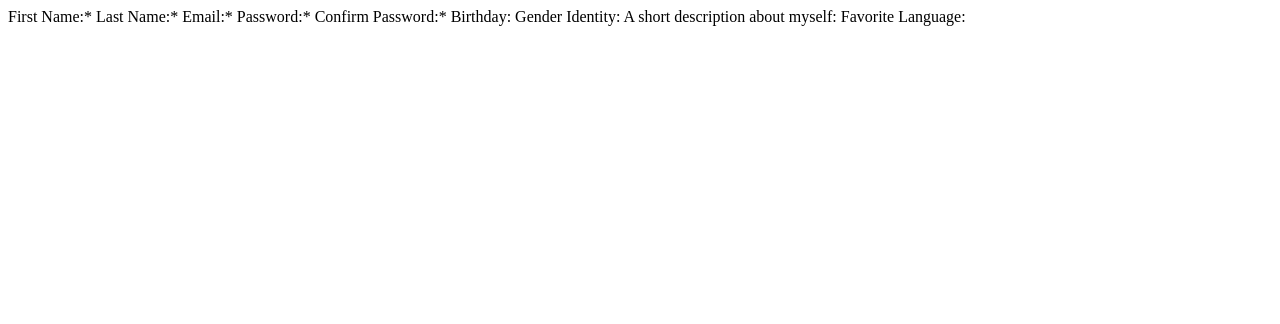
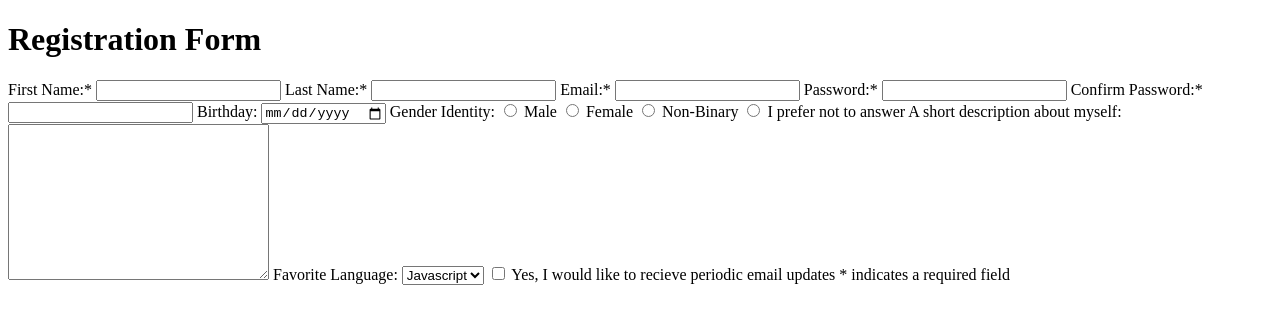
Before and after one commit to Mbarakaj4/CodingDojo-Register-form, a plain HTML site: page index.html in a window 1280 px wide. Drawn offline with Linux system fonts and the light colour scheme.

Commit message:
Finalizar ejercicio

```diff
--- a/index.html
+++ b/index.html
@@ -1,21 +1,51 @@
 <!DOCTYPE html>
 <html lang="en">
   <head>
-    <meta charset="UTF-8">
-    <meta name="viewport" content="width=device-width, initial-scale=1.0">
+    <meta charset="UTF-8" />
+    <meta name="viewport" content="width=device-width, initial-scale=1.0" />
     <title>Document</title>
   </head>
   <body>
+    <h1>Registration Form</h1>
     <form>
       <label for="fname" id="fname-lb">First Name:*</label>
+      <input type="text" name="fname" id="fname-txt" />
       <label for="lname" id="lname-lb">Last Name:*</label>
+      <input type="text" name="lname" id="lname-txt" />
       <label for="email" id="email-lb">Email:*</label>
+      <input type="text" name="email" id="email-txt" />
       <label for="password" id="password-lb">Password:*</label>
+      <input type="password" name="password" id="passwd" />
       <label for="cpassword" id="cpassword-lb">Confirm Password:*</label>
+      <input type="password" name="cpassword" id="cpasswd" />
       <label for="bod" id="bod-lb">Birthday:</label>
+      <input type="date" name="bod" id="bod-date" />
       <label for="gender-id" id="gender-id-lb">Gender Identity:</label>
-        <label for="short-description" id="short-description-lb">A short description about myself:</label>
+      <input type="radio" name="male" id="gender-m" value="Male" />
+      <label for="gender-m">Male</label>
+      <input type="radio" name="female" id="gender-f" value="Male" />
+      <label for="gender-f">Female</label>
+      <input type="radio" name="non-binary" id="gender-nb" value="Male" />
+      <label for="gender-bn">Non-Binary</label>
+      <input type="radio" name="none" id="gender-na" value="Male" />
+      <label for="gener-na">I prefer not to answer</label>
+      <label for="short-description" id="short-description-lb"
+        >A short description about myself:</label
+      >
+      <textarea name="description" id="description-txt" cols="30" rows="10"></textarea>
       <label for="flanguage" id="flanguage-lb">Favorite Language:</label>
+      <select name="languages" id="flanguage-select">
+        <option value="Javascript">Javascript</option>
+        <option value="Css">Css</option>
+        <option value="HTML">HTML</option>
+      </select>
+      <input type="checkbox" name="accept" id="accept-chkbx">
+      <label for="accept-chkbx" id="accept-chkbx-lb"
+        >Yes, I would like to recieve periodic email updates</label
+      >
+      <label for="footnote" id="footnote-lb"
+        >* indicates a required field</label
+      >
     </form>
   </body>
 </html>
```
Lines whose indentation alone changed are shown as unchanged.
